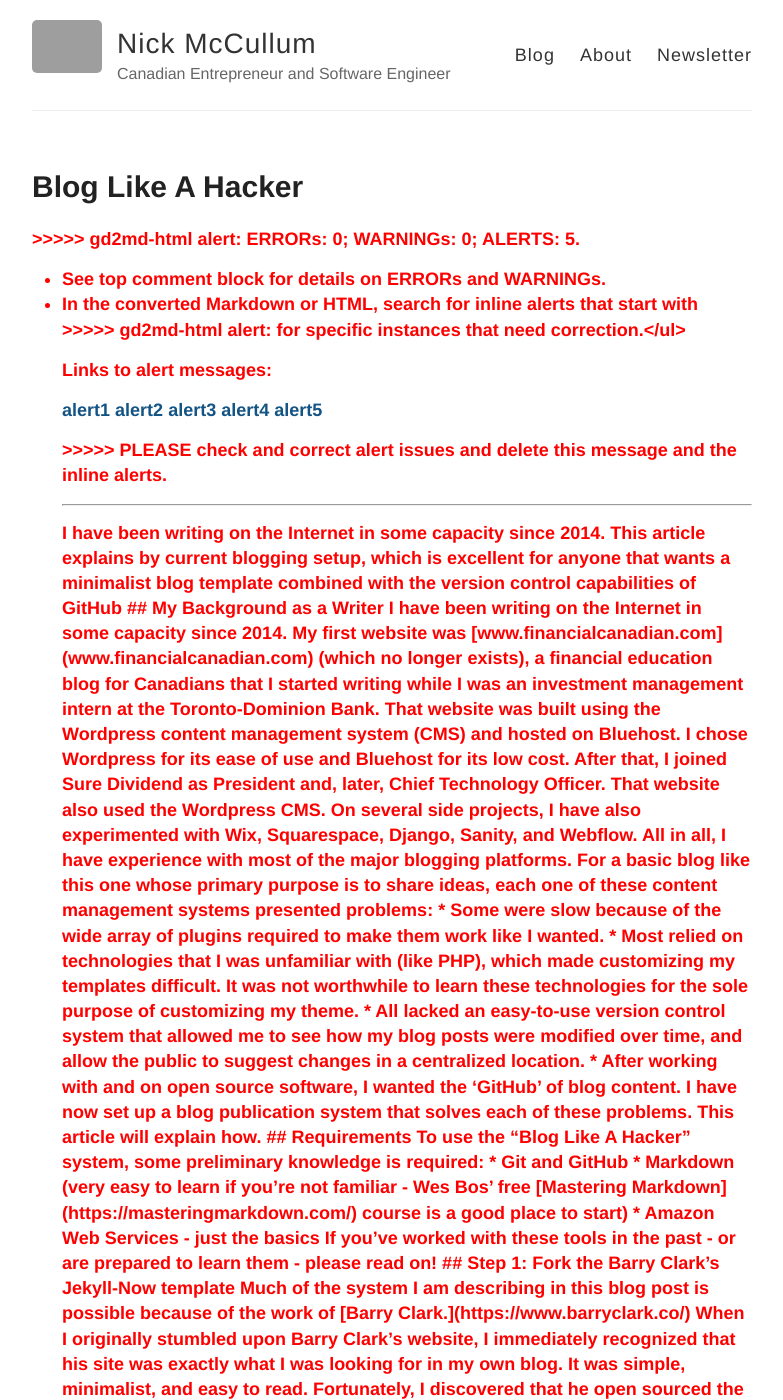
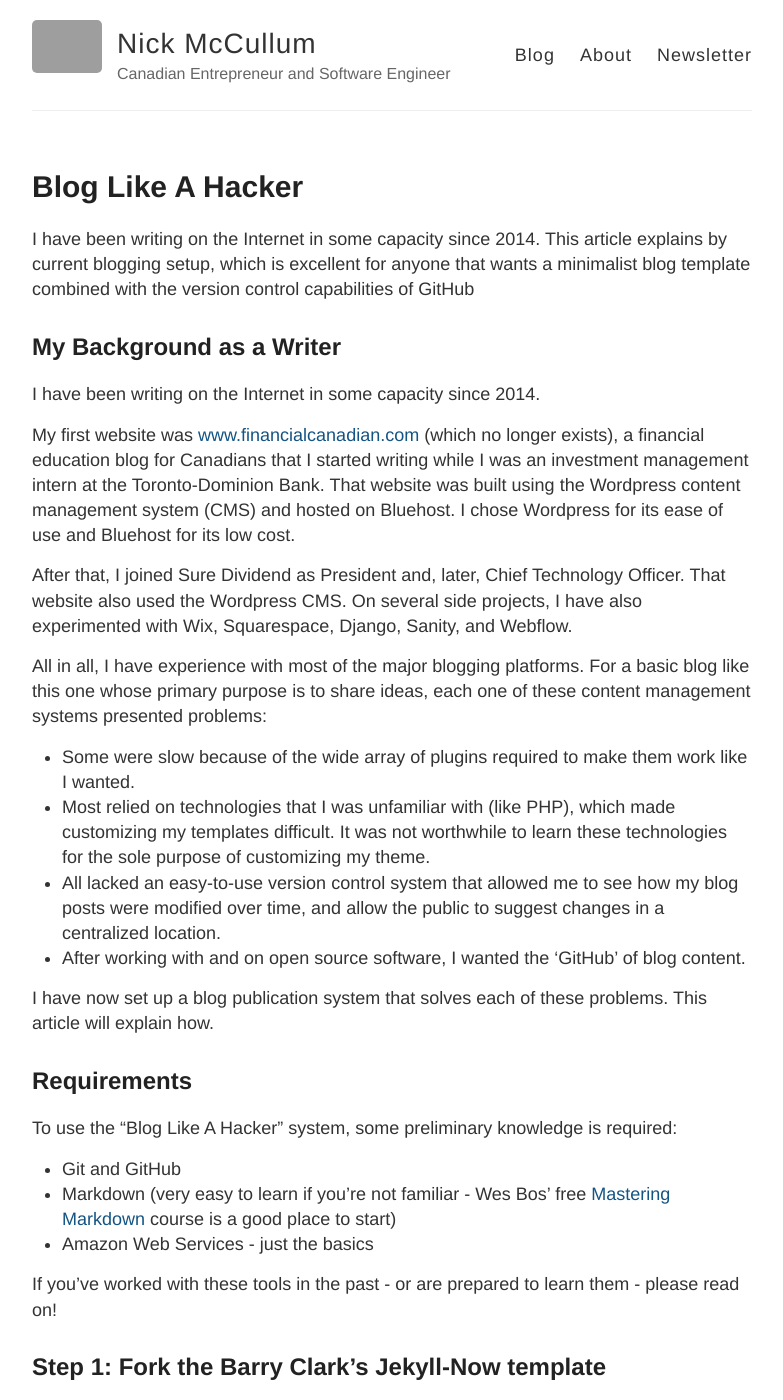
Before and after one commit to rosyberti/website, a Jekyll site: the page built from _posts/2020-03-19-blog-like-a-hacker.md, in a window 1280 px wide and 1400 px high. Shown: the whole window, without its empty margins (248-1031 px from the left). Built offline with Jekyll 4.4.1, drawn with Linux system fonts in a browser that asks for light colours; our own code applies the rules of GitHub Pages for plain Markdown files; some of the changed text lies outside the part shown; grey boxes are pictures that could not be loaded.

Commit message:
removed top warnings

```diff
--- a/_posts/2020-03-19-blog-like-a-hacker.md
+++ b/_posts/2020-03-19-blog-like-a-hacker.md
@@ -1,17 +1,3 @@
-
-
-<p style="color: red; font-weight: bold">>>>>>  gd2md-html alert:  ERRORs: 0; WARNINGs: 0; ALERTS: 5.</p>
-<ul style="color: red; font-weight: bold"><li>See top comment block for details on ERRORs and WARNINGs. <li>In the converted Markdown or HTML, search for inline alerts that start with >>>>>  gd2md-html alert:  for specific instances that need correction.</ul>
-
-<p style="color: red; font-weight: bold">Links to alert messages:</p><a href="#gdcalert1">alert1</a>
-<a href="#gdcalert2">alert2</a>
-<a href="#gdcalert3">alert3</a>
-<a href="#gdcalert4">alert4</a>
-<a href="#gdcalert5">alert5</a>
-
-<p style="color: red; font-weight: bold">>>>>> PLEASE check and correct alert issues and delete this message and the inline alerts.<hr></p>
-
-
 I have been writing on the Internet in some capacity since 2014. This article explains by current blogging setup, which is excellent for anyone that wants a minimalist blog template combined with the version control capabilities of GitHub
 
 
```
